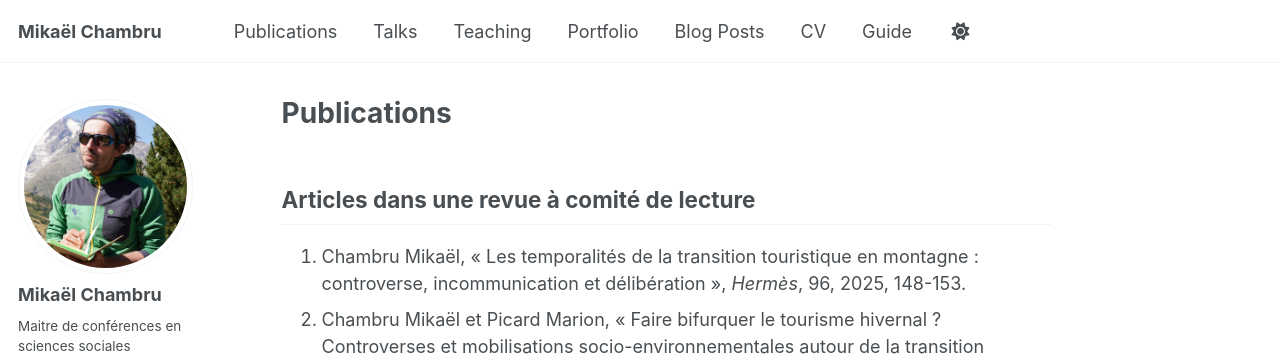
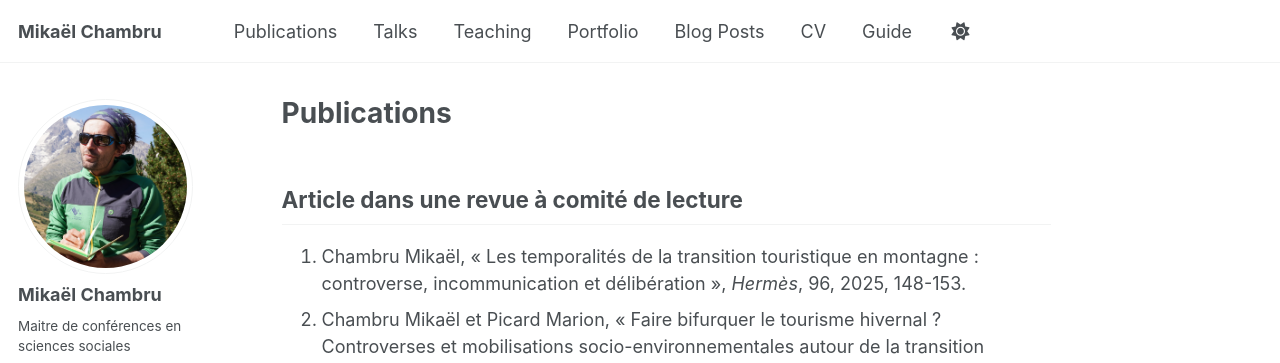
Before and after one commit to mikaelchambru/mikaelchambru.github.io, a Jekyll site: the page built from _pages/publications.md, in a window 1280 px wide and 900 px high. Shown: the top 363 px of the window. Built offline with Jekyll 4.4.1, drawn with Linux system fonts in a browser that asks for light colours; some web fonts are replaced; a script bundle is joined from its source files by our own code; library files that are not in the unit come from our copies.

Commit message:
Update publications.md

```diff
--- a/_pages/publications.md
+++ b/_pages/publications.md
@@ -6,7 +6,7 @@ redirect_from:
 - publications.html
 ---
 
-## Articles dans une revue à comité de lecture
+## Article dans une revue à comité de lecture
 
 1. Chambru Mikaël, « Les temporalités de la transition touristique en montagne : controverse, incommunication et délibération », *Hermès*, 96, 2025, 148-153.
 2. Chambru Mikaël et Picard Marion, « Faire bifurquer le tourisme hivernal ? Controverses et mobilisations socio-environnementales autour de la transition écologique dans une station alpine (La Clusaz, France) », *Mondes du Tourisme*, 25, 2024. [hal-04846118](https://hal.science/hal-04846118v1)
```
